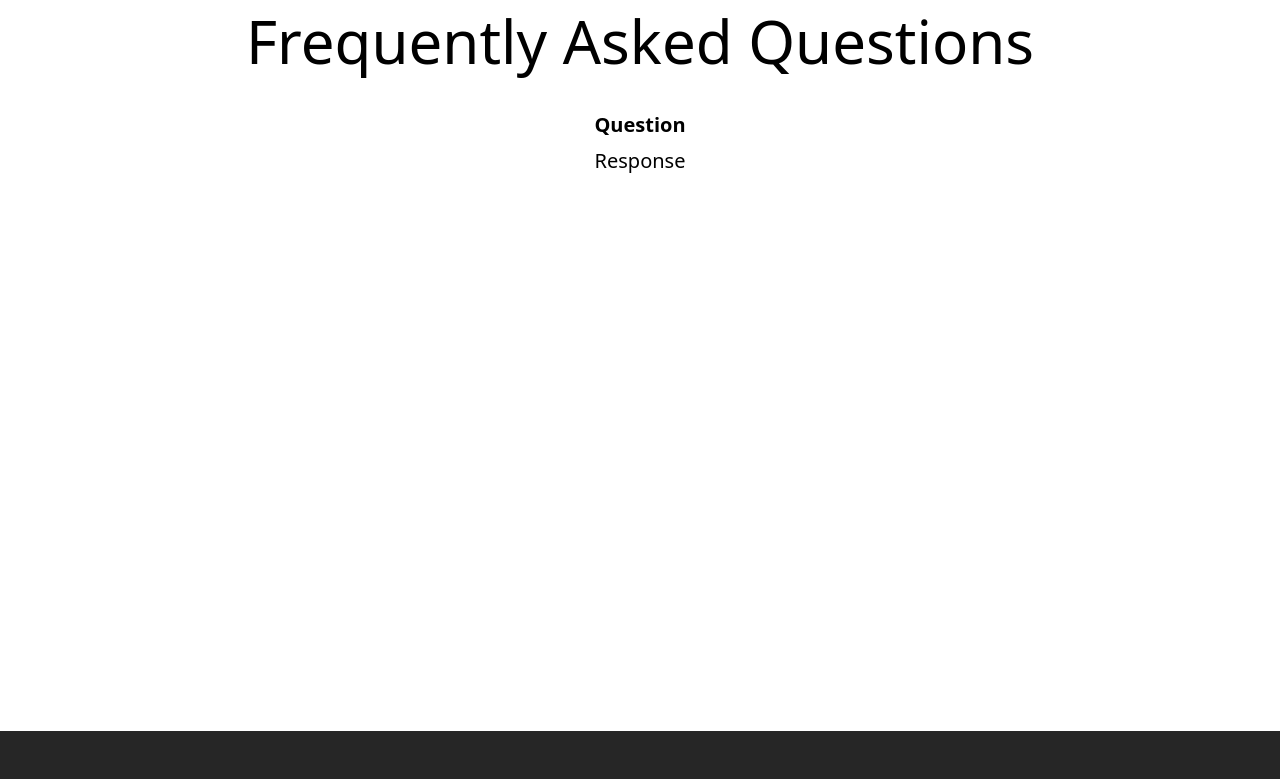
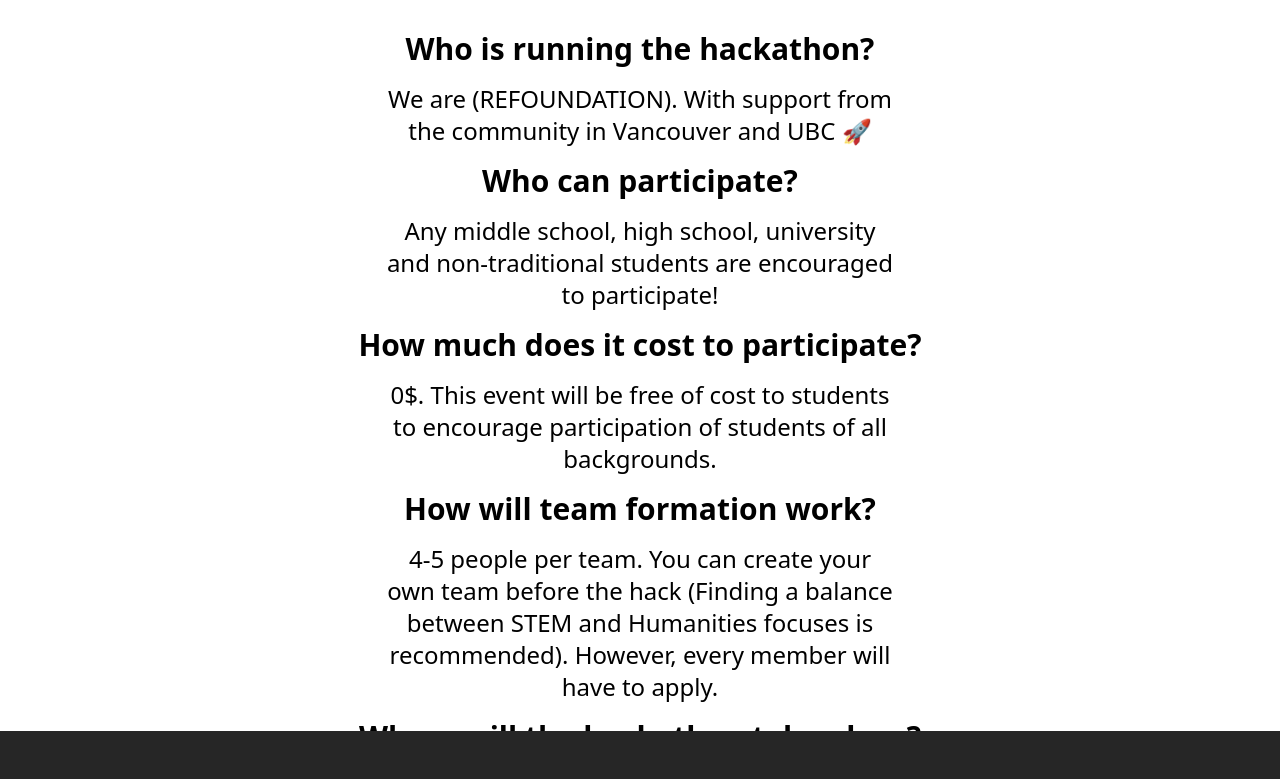
Before and after one commit to jerryq0101/BUILD-23-website, a Next.js app in the folder src/: page / in a window 1280 px wide. Shown: the part 2541-3320 px from the top of the page. Built offline with nearby package versions, Linux system fonts and the light colour scheme.

Commit message:
faq section

```diff
--- a/src/pages/index.js
+++ b/src/pages/index.js
@@ -2,6 +2,7 @@ import Link from "next/link";
 
 import Header from "../partials/header";
 import Footer from "../partials/footer";
+import FaqSection from "../partials/faq";
 
 export default function Home() {
   return (
@@ -39,7 +40,7 @@ export default function Home() {
           <p className="text-6xl max-w-2xl font-semibold">
             STEM and Humanities.
           </p>
-          <p className="text-gray-900 block pt-5 max-w-xl">
+          <p className="text-gray-900 block pt-5 max-w-xl text-xl">
             BUILD, hosted by Refoundation, is a hackathon that engages the young
             minds from Vancouver to solve the most pressing issues of today’s
             society. We aimed to create a hackathon to bring together technical
@@ -51,12 +52,31 @@ export default function Home() {
       <div className="flex items-center justify-center h-screen pb-40">
         tracks
       </div>
-      <div className="flex justify-center h-screen pt-20">
+      <div className="flex justify-center h-screen">
         <div>
           <p className="text-center text-6xl">Frequently Asked Questions</p>
-          <div className="pt-10">
-            <p className="text-center text-xl font-bold pb-2">Question</p>
-            <p className="text-center text-xl pb-3">Response</p>
+          <div className="pt-10 flex flex-wrap flex-grow flex-col">
+            <FaqSection
+              q="Who is running the hackathon?"
+              a="We are (REFOUNDATION). With support from the community in
+                  Vancouver and UBC 🚀"
+            />
+            <FaqSection
+              q="Who can participate?"
+              a="Any middle school, high school, university and non-traditional students are encouraged to participate!"
+            />
+            <FaqSection
+              q="How much does it cost to participate?"
+              a="0$. This event will be free of cost to students to encourage participation of students of all backgrounds."
+            />
+            <FaqSection
+              q="How will team formation work?"
+              a="4-5 people per team. You can create your own team before the hack (Finding a balance between STEM and Humanities focuses is recommended). However, every member will have to apply. "
+            />
+            <FaqSection
+              q="Where will the hackathon take place?"
+              a="University of British Columbia. (Further Details Pending)"
+            />
           </div>
         </div>
       </div>
--- /dev/null
+++ b/src/partials/faq.js
@@ -0,0 +1,10 @@
+export default function FaqSection(props) {
+  return (
+    <div>
+      <p className="text-center text-3xl font-bold pb-4">{props.q}</p>
+      <div className="items-center justify-center flex">
+        <p className="text-center text-2xl pb-4 max-w-lg ">{props.a}</p>
+      </div>
+    </div>
+  );
+}
```
